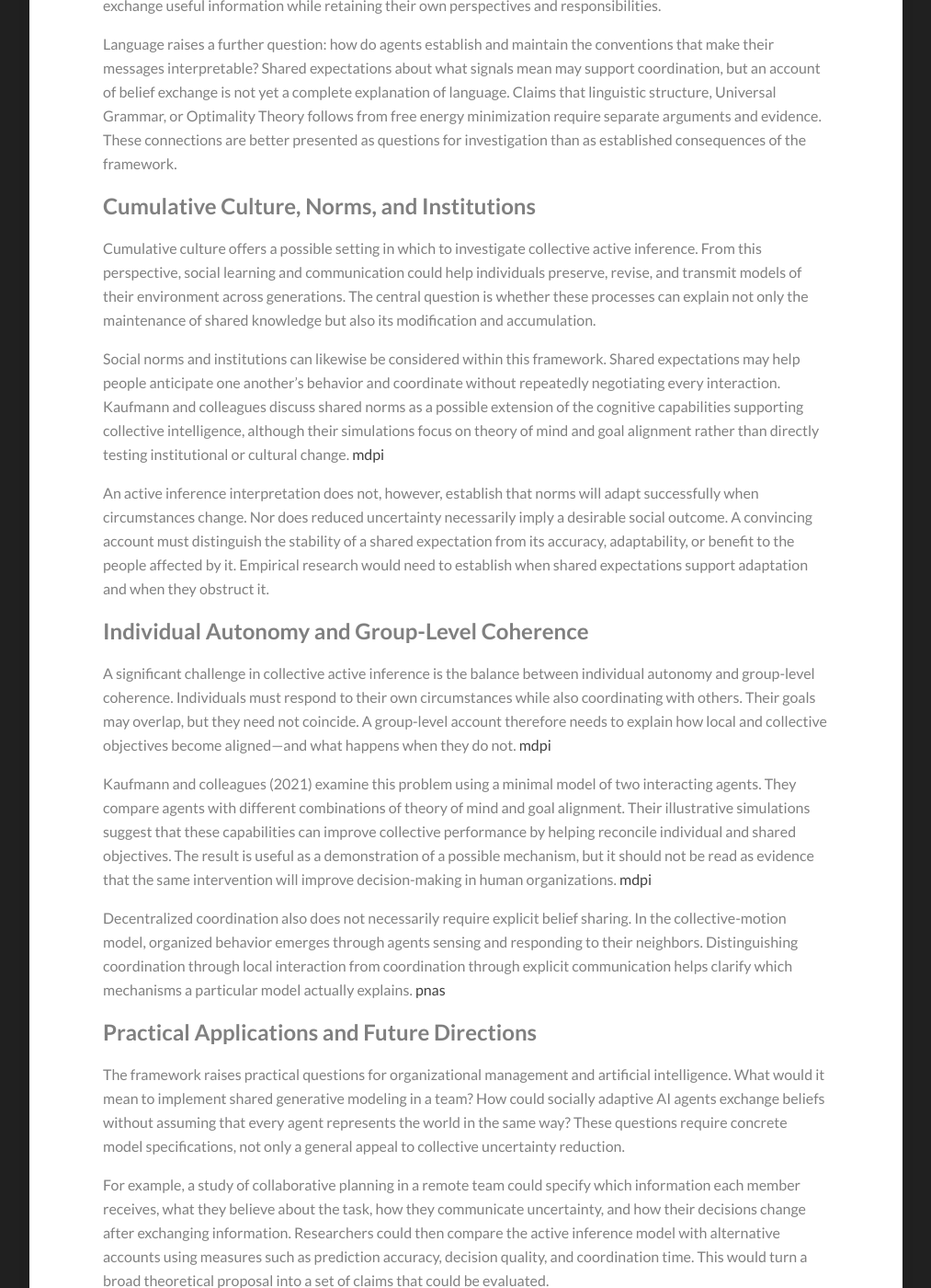
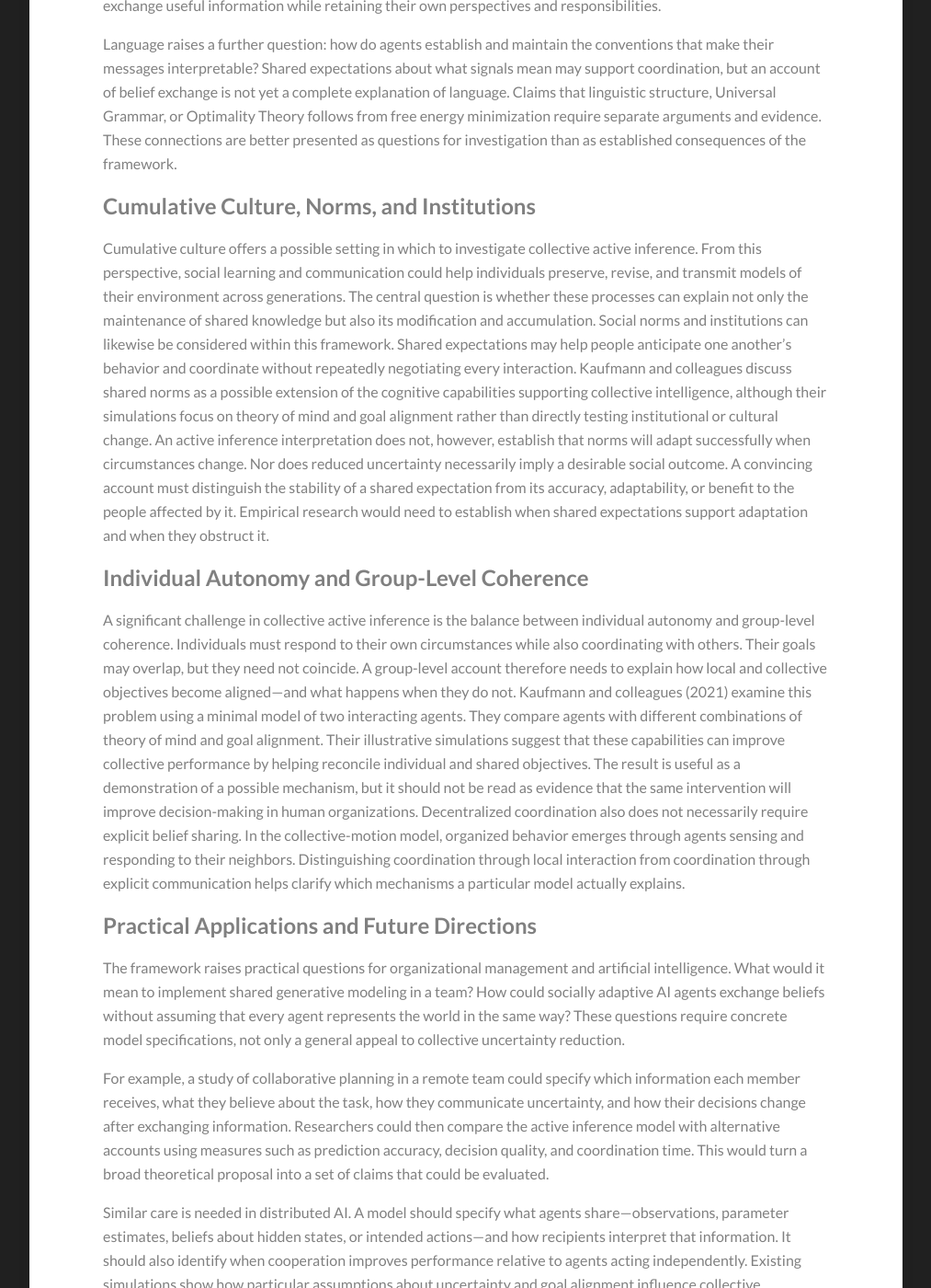
Before and after one commit to Kamran-Afzali/Kamran-Afzali.github.io, a Jekyll site: the page built from _posts/2026-11-10-collective_FEP.md, in a window 1280 px wide and 1400 px high, scrolled down 2525 px. Shown: the whole window at 92% size, without its empty margins (133-1146 px from the left). Built offline with Jekyll 4.4.1, drawn with Linux system fonts in a browser that asks for light colours.

Commit message:
collective FEP reviewing some references and edit

```diff
--- a/_posts/2026-11-10-collective_FEP.md
+++ b/_posts/2026-11-10-collective_FEP.md
@@ -103,18 +103,14 @@ collective active inference. From this perspective, social learning and
 communication could help individuals preserve, revise, and transmit
 models of their environment across generations. The central question is
 whether these processes can explain not only the maintenance of shared
-knowledge but also its modification and accumulation.
-
-Social norms and institutions can likewise be considered within this
+knowledge but also its modification and accumulation. Social norms and institutions can likewise be considered within this
 framework. Shared expectations may help people anticipate one another’s
 behavior and coordinate without repeatedly negotiating every
 interaction. Kaufmann and colleagues discuss shared norms as a possible
 extension of the cognitive capabilities supporting collective
 intelligence, although their simulations focus on theory of mind and
 goal alignment rather than directly testing institutional or cultural
-change. [mdpi](https://www.mdpi.com/1099-4300/23/7/830)
-
-An active inference interpretation does not, however, establish that
+change. An active inference interpretation does not, however, establish that
 norms will adapt successfully when circumstances change. Nor does
 reduced uncertainty necessarily imply a desirable social outcome. A
 convincing account must distinguish the stability of a shared
@@ -129,26 +125,19 @@ between individual autonomy and group-level coherence. Individuals must
 respond to their own circumstances while also coordinating with others.
 Their goals may overlap, but they need not coincide. A group-level
 account therefore needs to explain how local and collective objectives
-become aligned—and what happens when they do not.
-[mdpi](https://www.mdpi.com/1099-4300/23/7/830)
-
-Kaufmann and colleagues (2021) examine this problem using a minimal
+become aligned—and what happens when they do not. Kaufmann and colleagues (2021) examine this problem using a minimal
 model of two interacting agents. They compare agents with different
 combinations of theory of mind and goal alignment. Their illustrative
 simulations suggest that these capabilities can improve collective
 performance by helping reconcile individual and shared objectives. The
 result is useful as a demonstration of a possible mechanism, but it
 should not be read as evidence that the same intervention will improve
-decision-making in human organizations.
-[mdpi](https://www.mdpi.com/1099-4300/23/7/830)
-
-Decentralized coordination also does not necessarily require explicit
+decision-making in human organizations. Decentralized coordination also does not necessarily require explicit
 belief sharing. In the collective-motion model, organized behavior
 emerges through agents sensing and responding to their neighbors.
 Distinguishing coordination through local interaction from coordination
 through explicit communication helps clarify which mechanisms a
 particular model actually explains.
-[pnas](https://www.pnas.org/doi/10.1073/pnas.2320239121)
 
 ## Practical Applications and Future Directions
 
```
